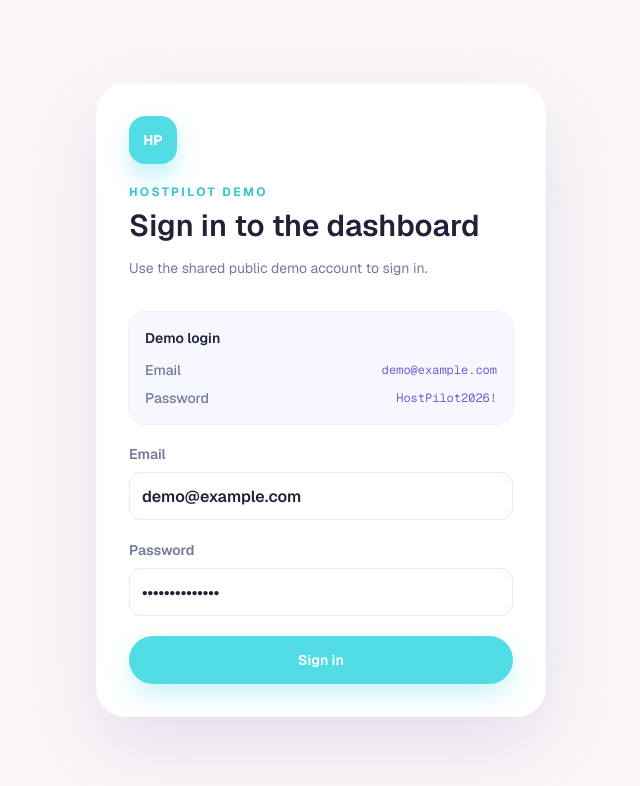
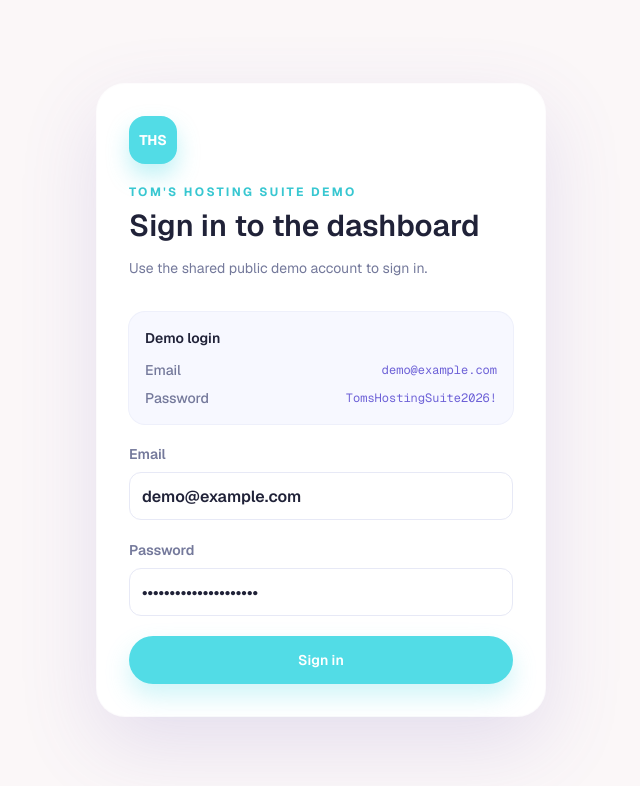
Before and after one commit to 0xtomsh/vacation-rental-saas-demo, a Next.js app: page /login in a window 1280 px wide. Shown: the top 786 px of the page, without its empty margins (319-959 px from the left). Built offline with nearby package versions, Linux system fonts and the light colour scheme.

Commit message:
Update branding from HostPilot to Tom's Hosting Suite across README, login page, sidebar, and layout; change demo password for consistency.

```diff
--- a/src/app/layout.tsx
+++ b/src/app/layout.tsx
@@ -13,7 +13,7 @@ const geistMono = Geist_Mono({
 });
 
 export const metadata: Metadata = {
-  title: "HostPilot | Vacation Rental Host SaaS",
+  title: "Tom's Hosting Suite | Vacation Rental Host SaaS",
   description:
     "A vacation rental host SaaS demo for reservations, revenue, calendars, review replies, and payments.",
 };
--- a/src/app/login/page.tsx
+++ b/src/app/login/page.tsx
@@ -3,7 +3,7 @@ import type { Metadata } from "next";
 import { LoginForm } from "@/app/login/login-form";
 
 export const metadata: Metadata = {
-  title: "Login | HostPilot",
+  title: "Login | Tom's Hosting Suite",
 };
 
 export default function LoginPage() {
@@ -11,10 +11,10 @@ export default function LoginPage() {
     <main className="grid min-h-screen bg-[#fbf7f8] px-5 py-10 text-[#202238]">
       <section className="m-auto w-full max-w-md rounded-[28px] bg-white p-6 shadow-[0_28px_80px_rgba(111,93,184,0.16)] ring-1 ring-white/80 sm:p-8">
         <div className="flex h-12 w-12 items-center justify-center rounded-2xl bg-[#52dce6] text-sm font-bold text-white shadow-[0_12px_22px_rgba(82,220,230,0.36)]">
-          HP
+          THS
         </div>
         <p className="mt-5 text-xs font-bold uppercase tracking-[0.2em] text-[#38c7d1]">
-          HostPilot Demo
+          Tom&apos;s Hosting Suite Demo
         </p>
         <h1 className="mt-2 text-3xl font-semibold tracking-normal text-[#202238]">
           Sign in to the dashboard
--- a/src/components/sidebar.tsx
+++ b/src/components/sidebar.tsx
@@ -32,11 +32,11 @@ export function Sidebar({ activeHref, userEmail }: SidebarProps) {
       <div className="flex items-center justify-between lg:block">
         <div className="flex items-center gap-3 lg:block">
           <div className="flex h-10 w-10 items-center justify-center rounded-2xl bg-[#52dce6] text-sm font-bold text-white shadow-[0_12px_22px_rgba(82,220,230,0.36)] lg:mb-3">
-            HP
+            THS
           </div>
           <div>
             <p className="text-xs font-bold uppercase tracking-[0.2em] text-[#38c7d1]">
-              HostPilot
+              Tom&apos;s Hosting Suite
             </p>
             <h1 className="mt-1 text-lg font-semibold text-[#202238]">
               Rental Ops
--- a/src/lib/demo-auth.ts
+++ b/src/lib/demo-auth.ts
@@ -2,7 +2,7 @@ export const demoCredentials = {
   email:
     process.env.NEXT_PUBLIC_DEMO_LOGIN_EMAIL ?? "demo@example.com",
   password:
-    process.env.NEXT_PUBLIC_DEMO_LOGIN_PASSWORD ?? "HostPilot2026!",
+    process.env.NEXT_PUBLIC_DEMO_LOGIN_PASSWORD ?? "TomsHostingSuite2026!",
 };
 
 export function isDemoEmail(email: string | null | undefined) {
```
Also changed, not shown: 1 other file (tests, documents, lock files or other folders).
